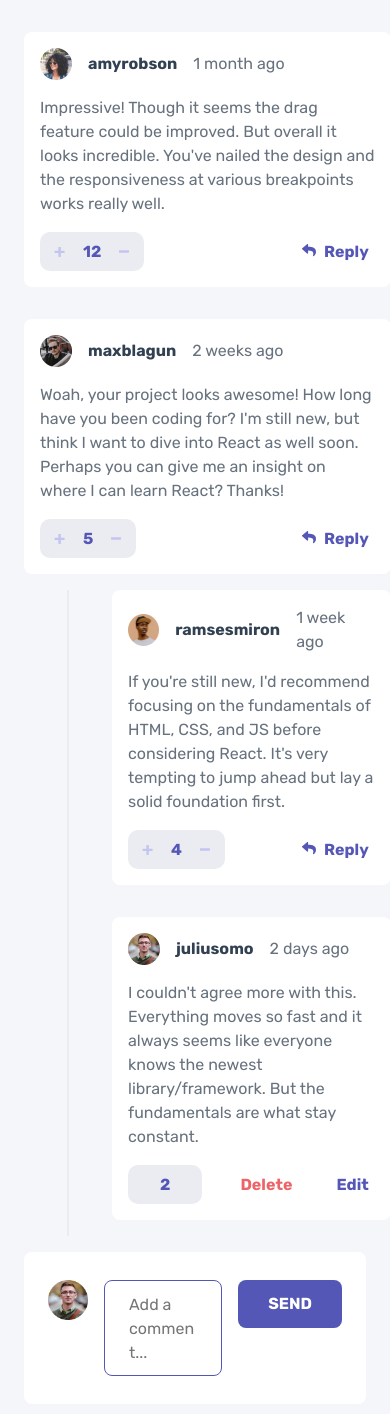
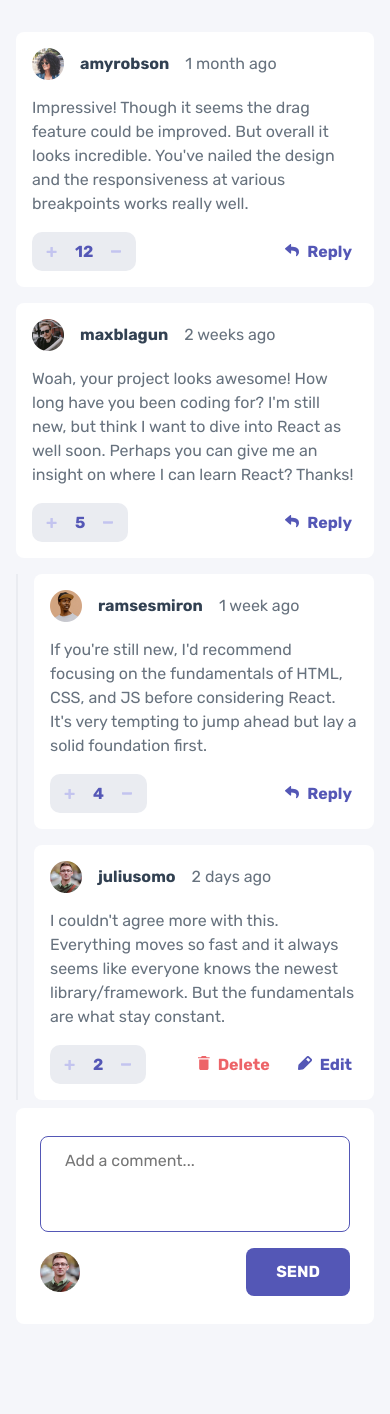
Before and after one commit to svanst/interactive-comments-section, a React (Vite) app: page / in a window 390 px wide. Shown: the top 1414 px of the page. After the commit the page ends 1356 px from the top, so only its background shows below. Built offline with nearby package versions, Linux system fonts and the light colour scheme.

Commit message:
mobile styling

```diff
--- a/src/components/ButtonRow/ButtonRow.module.css
+++ b/src/components/ButtonRow/ButtonRow.module.css
@@ -3,5 +3,5 @@
   justify-self: end;
   display: flex;
   align-items: center;
-  gap: 24px;
+  gap: clamp(1rem, 4vw, 1.5rem);
 }
--- a/src/components/Comment/Comment.jsx
+++ b/src/components/Comment/Comment.jsx
@@ -62,8 +62,6 @@ function Comment({ commentID, author, date, content, avatar, rating }) {
           changeMode={changeMode}
         />
       </div>
-      <div className={styles.replies}>
-        {replies?.length > 0 && <CommentList comments={replies} />}
       {mode === modes.reply && (
         <CommentForm
           type="reply"
@@ -73,7 +71,13 @@ function Comment({ commentID, author, date, content, avatar, rating }) {
           commentID={commentID}
         />
       )}
+      {replies?.length > 0 && (
+        <div className={styles.replies}>
+          <CommentList comments={replies} />
         </div>
+      )}
+
+      {/* </div> */}
     </article>
   );
 }
--- a/src/components/Comment/Comment.module.css
+++ b/src/components/Comment/Comment.module.css
@@ -43,18 +43,45 @@
 }
 
 .replies {
+  --pad-left: 18px;
   margin-top: clamp(1rem, 4vw, 1.25rem);
   position: relative;
-  padding-left: 88px;
+  padding-left: var(--pad-left);
 
   &::before {
+    --width: 2px;
     content: "";
     display: block;
     position: absolute;
-    width: 2px;
+    width: var(--width);
     top: 0;
     bottom: 0;
-    left: 43px;
+    left: 0;
     background-color: var(--clr-neutral-400);
   }
+
+  @media (tablet-and-up) {
+    --pad-left: 88px;
+
+    &::before {
+      left: calc(var(--pad-left) / 2 - (var(--width) / 2));
+    }
+  }
 }
+
+.replies .replies {
+  /* This ensures that replies to replies don't get indented on mobile, as there is not enough space */
+  --pad-left: 0px;
+
+  &:before {
+    content: none;
+  }
+
+  @media (tablet-and-up) {
+    --pad-left: 88px;
+
+    &::before {
+      content: "";
+    }
+  }
+}
--- a/src/components/CommentForm/commentForm.module.css
+++ b/src/components/CommentForm/commentForm.module.css
@@ -1,17 +1,41 @@
+@value tablet-and-up from '/src/styles/breakpoints.module.css';
+
 .form {
   grid-area: content;
   justify-self: stretch;
 
-  display: flex;
-  flex-wrap: wrap;
-  justify-content: end;
+  display: grid;
   gap: 16px;
+  align-items: center;
+
+  grid-template-areas:
+    "textarea textarea"
+    "avatar   button";
+
+  img {
+    grid-area: avatar;
+  }
+
+  textarea {
+    grid-area: textarea;
+  }
+
+  button[type="submit"] {
+    grid-area: button;
+    justify-self: end;
+  }
+
+  @media (tablet-and-up) {
+    display: flex;
+    flex-wrap: wrap;
+    justify-content: end;
+    align-items: start;
+  }
 }
 
 .form--new-comment,
 .form--reply-comment {
-  margin-top: 16px;
-  align-items: start;
+  margin-top: 8px;
   background-color: var(--clr-neutral-100);
   padding: 28px 24px;
   border-radius: 8px;
@@ -34,4 +58,6 @@
   border-style: solid;
   border-radius: 8px;
   resize: none;
+
+  caret-color: var(--clr-primary);
 }
--- a/src/components/CommentList/CommentList.jsx
+++ b/src/components/CommentList/CommentList.jsx
@@ -2,7 +2,7 @@ import Comment from "../Comment/Comment";
 
 import styles from "./CommentList.module.css";
 
-function CommentList({ comments, className }) {
+function CommentList({ comments, className = "" }) {
   return (
     <ul className={`${className} ${styles.comments}`}>
       {comments.map(({ id, user, content, createdAt, score }) => (
--- a/src/components/MaxWidthWrapper/maxWidthWrapper.module.css
+++ b/src/components/MaxWidthWrapper/maxWidthWrapper.module.css
@@ -2,6 +2,6 @@
   --width: calc(778 / 16 * 1rem);
 
   margin-inline: auto;
-  padding-inline: 1.5rem;
+  padding-inline: clamp(1rem, 4vw, 1.5rem);
   width: min(100%, var(--width));
 }
--- a/src/components/Rating/Rating.jsx
+++ b/src/components/Rating/Rating.jsx
@@ -13,7 +13,6 @@ function Rating({ className, commentID, score, author }) {
   const [initialRating] = useState(score);
 
   const isCurrentUser = author === currentUser.username;
-  console.log(isCurrentUser);
 
   const handleIncrease = () => {
     if (score === initialRating + 1) return;
```
Lines whose indentation alone changed are shown as unchanged.
